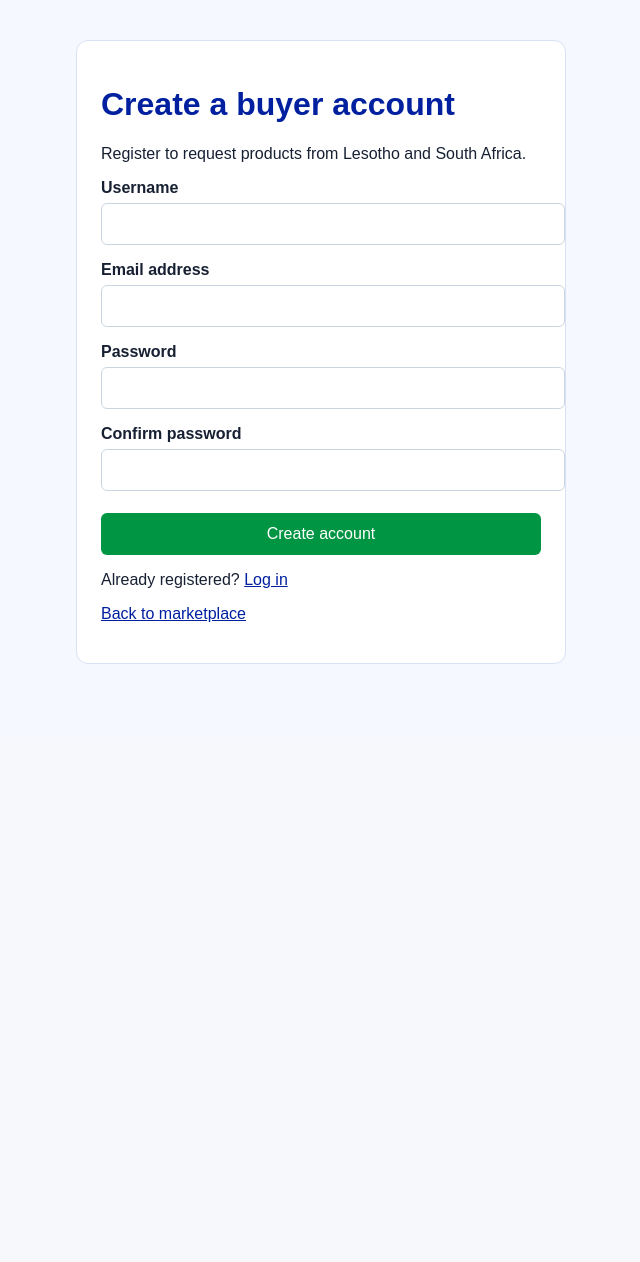
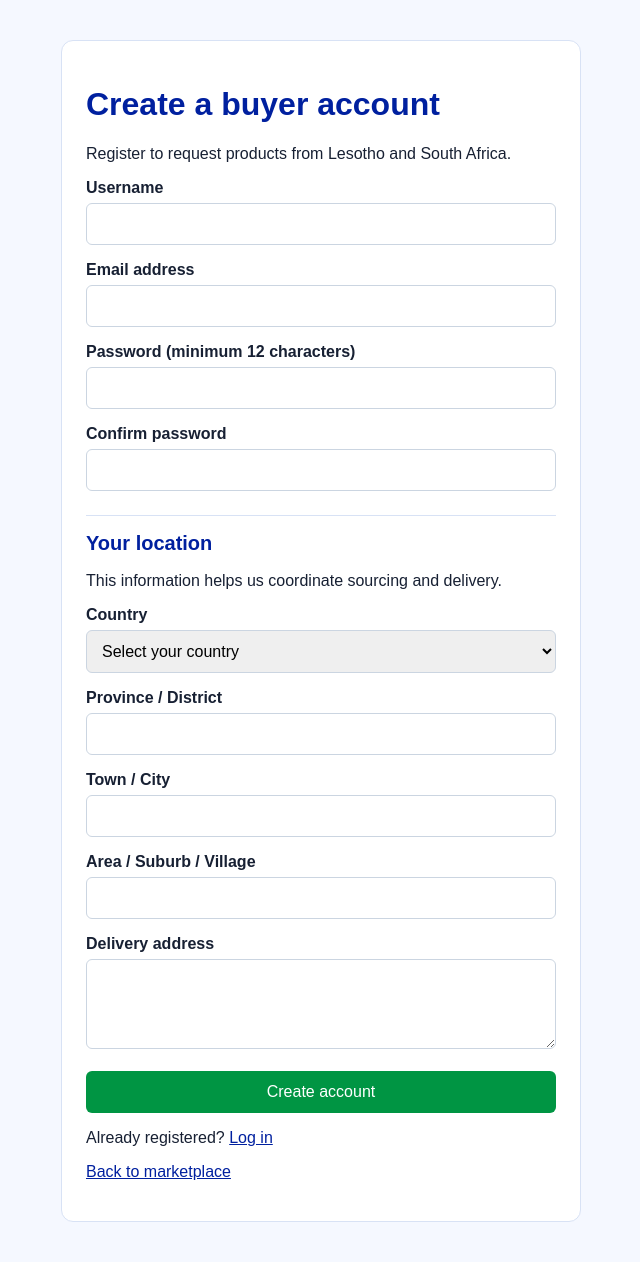
Before and after one commit to ReitumetseLebiletsa/UniversalMarketplace, a Flask app: page /register in a window 1280 px wide. Shown: the part 63-1325 px from the top of the page, without its empty margins (319-959 px from the left). Before the commit the page ends 727 px from the top, so only its background shows below. Run offline with Flask 3, Linux system fonts and the light colour scheme; some libraries are stand-ins or nearby versions.

Commit message:
Fix Phase 3 buyer registration location fields

```diff
--- a/templates/register.html
+++ b/templates/register.html
@@ -6,6 +6,8 @@
     <title>Register | Universal Runner Marketplace</title>
 
     <style>
+        * { box-sizing: border-box; }
+
         body {
             margin: 0;
             font-family: Arial, sans-serif;
@@ -21,7 +23,7 @@
         }
 
         main {
-            max-width: 440px;
+            max-width: 520px;
             margin: 40px auto;
             padding: 24px;
             background: white;
@@ -37,13 +39,20 @@
             font-weight: bold;
         }
 
-        input {
+        input, select, textarea {
+            display: block;
             width: 100%;
             padding: 11px;
             margin-top: 6px;
             border: 1px solid #cbd5e1;
             border-radius: 6px;
             font-size: 16px;
+            font-family: inherit;
+        }
+
+        textarea {
+            min-height: 90px;
+            resize: vertical;
         }
 
         button {
@@ -65,6 +74,13 @@
         }
 
         a { color: #00209F; }
+
+        @media (max-width: 600px) {
+            main {
+                margin: 20px 12px;
+                padding: 20px;
+            }
+        }
     </style>
 </head>
 
@@ -95,7 +111,7 @@
         <input id="email" name="email" type="email"
                autocomplete="email" required>
 
-        <label for="password">Password</label>
+        <label for="password">Password (minimum 12 characters)</label>
         <input id="password" name="password" type="password"
                minlength="12" autocomplete="new-password" required>
 
@@ -104,11 +120,62 @@
                type="password" minlength="12"
                autocomplete="new-password" required>
 
+        <hr style="margin-top: 24px; border: 0; border-top: 1px solid #d8e2f5;">
+        <h2 style="color: #00209F; font-size: 20px;">Your location</h2>
+        <p>This information helps us coordinate sourcing and delivery.</p>
+
+        <label for="country">Country</label>
+        <select id="country" name="country" required>
+            <option value="">Select your country</option>
+            <option value="Lesotho">Lesotho</option>
+            <option value="South Africa">South Africa</option>
+            <option value="Other">Other</option>
+        </select>
+
+        <div id="other-country-container" hidden>
+            <label for="other_country">Enter your country</label>
+            <input id="other_country" name="other_country"
+                   autocomplete="country-name">
+        </div>
+
+        <label for="province_district">Province / District</label>
+        <input id="province_district" name="province_district"
+               autocomplete="address-level1" required>
+
+        <label for="town_city">Town / City</label>
+        <input id="town_city" name="town_city"
+               autocomplete="address-level2" required>
+
+        <label for="area">Area / Suburb / Village</label>
+        <input id="area" name="area" required>
+
+        <label for="delivery_address">Delivery address</label>
+        <textarea id="delivery_address" name="delivery_address"
+                  autocomplete="street-address" required></textarea>
+
         <button type="submit">Create account</button>
     </form>
 
     <p>Already registered? <a href="{{ url_for('login') }}">Log in</a></p>
     <p><a href="{{ url_for('home') }}">Back to marketplace</a></p>
 </main>
+
+<script>
+    const countrySelect = document.getElementById("country");
+    const otherCountryContainer = document.getElementById("other-country-container");
+    const otherCountryInput = document.getElementById("other_country");
+
+    function updateOtherCountryField() {
+        const isOther = countrySelect.value === "Other";
+        otherCountryContainer.hidden = !isOther;
+        otherCountryInput.required = isOther;
+        if (!isOther) {
+            otherCountryInput.value = "";
+        }
+    }
+
+    countrySelect.addEventListener("change", updateOtherCountryField);
+    updateOtherCountryField();
+</script>
 </body>
 </html>
```
